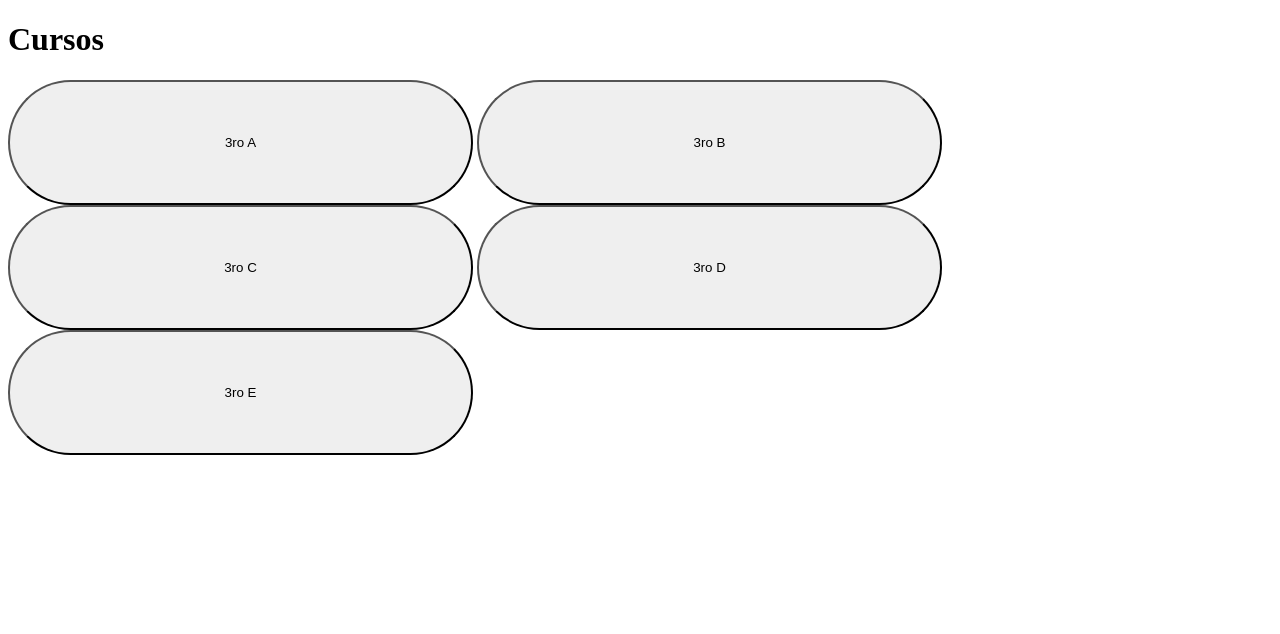
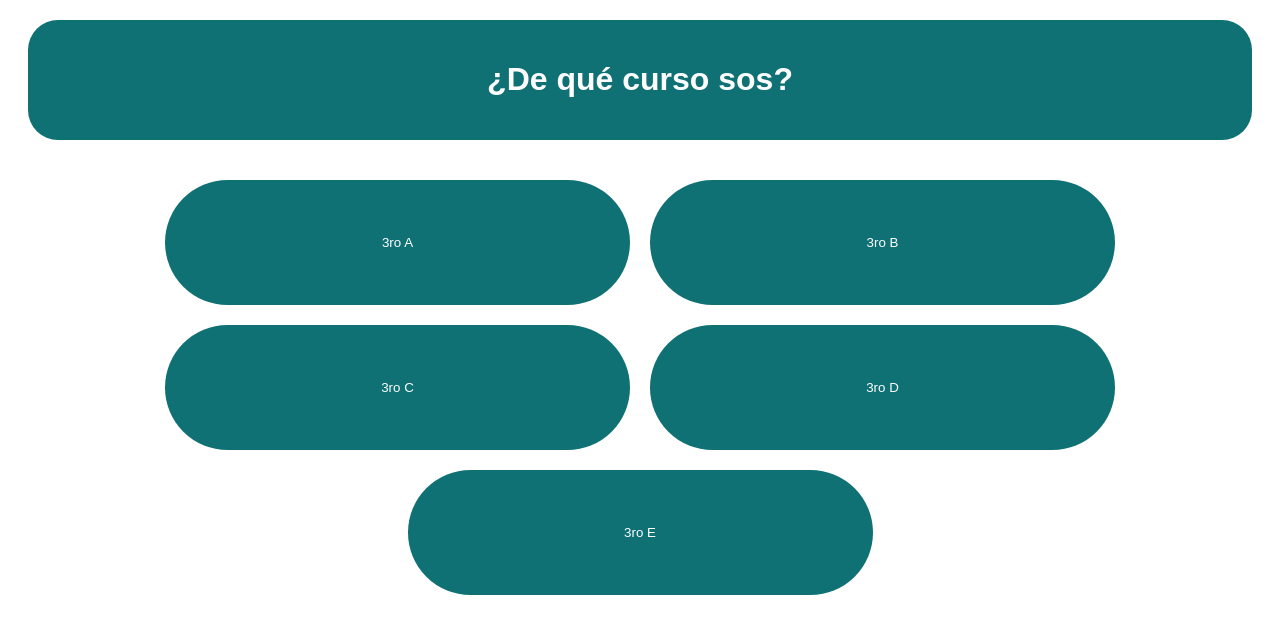
Before and after one commit to 3-TIC-ORT/proyecto-3-marcelo-ticardo, a plain HTML site: page front/cursos.html in a window 1280 px wide. Drawn offline with nearby package versions, Linux system fonts and the light colour scheme; no server answers.

Commit message:
cambios en css de los cursos
Como Nicole empezó el diseño yo empecé a probar con el css algunos cambios en los botones y en la estética de la página

```diff
--- a/front/cursos.css
+++ b/front/cursos.css
@@ -1,29 +1,96 @@
+.header{
+    background-color: #0F7173;; /* Color de fondo */
+    padding: 20px;
+    text-align: center;
+    border-radius: 30px;
+    color: #FEFDFF;;
+    font-family: 'Arial', sans-serif;
+    margin: 20px;
+}
+
+
+
+.contenedor-botones{
+    display: flex;
+    justify-content: center;
+    flex-wrap: wrap;
+    gap: 20px;
+    margin-top: 40px;
+}
+
 #boton-cursoA {
+    color: #FEFDFF;
+    background-color: #0F7173;
     border-radius: 96px;
     width: 465px;
     height: 125px;
+    border-width: 0px;
+}
+#boton-cursoA:hover {
+    background-color: #094d4e; /* Color de fondo al pasar el mouse */
+    transform: scale(1.01);
+    cursor: pointer;
+    transition: color 0.5s ease, background-color 0.5s ease;
 }
 
 #boton-cursoB {
+    color: #FEFDFF;
+    background-color: #0F7173;
     border-radius: 96px;
     width: 465px;
     height: 125px;
+    border-width: 0px;
+}
+#boton-cursoB:hover {
+    background-color: #094d4e; /* Color de fondo al pasar el mouse */
+    transform: scale(1.01);
+    cursor: pointer;
+    transition: color 0.5s ease, background-color 0.5s ease;
 }
 
 #boton-cursoC {
+    color: #FEFDFF;
+    background-color: #0F7173;
     border-radius: 96px;
     width: 465px;
     height: 125px;
+    border-width: 0px;
+}
+#boton-cursoC:hover {
+    background-color: #094d4e; /* Color de fondo al pasar el mouse */
+    transform: scale(1.01);
+    cursor: pointer;
+    transition: color 0.5s ease, background-color 0.5s ease;
 }
 
 #boton-cursoD {
+    color: #FEFDFF;
+    background-color: #0F7173;
     border-radius: 96px;
     width: 465px;
     height: 125px;
+    border-width: 0px;
+}
+#boton-cursoD:hover {
+    background-color: #094d4e; /* Color de fondo al pasar el mouse */
+    transform: scale(1.01);
+    cursor: pointer;
+    transition: color 0.5s ease, background-color 0.5s ease;
 }
 
 #boton-cursoE {
+    color: #FEFDFF;
+    background-color: #0F7173;
     border-radius: 96px;
     width: 465px;
     height: 125px;
+    border-width: 0px;
 }
+#boton-cursoE:hover {
+    background-color: #094d4e; /* Color de fondo al pasar el mouse */
+    transform: scale(1.01);
+    cursor: pointer;
+    transition: color 0.5s ease, background-color 0.5s ease;
+
+
+}
--- a/front/cursos.html
+++ b/front/cursos.html
@@ -8,13 +8,15 @@
     <title>selecciones</title>
 </head>
 <body>
-  <h1>Cursos</h1>
+  <div class="header">
+    <h1>¿De qué curso sos?</h1>
+</div>
+  <div class="contenedor-botones">
   <button id="boton-cursoA">3ro A</button>
   <button id="boton-cursoB">3ro B</button>
   <button id="boton-cursoC">3ro C</button>
   <button id="boton-cursoD">3ro D</button>
-  <button id="boton-cursoE">3ro E</button>
-
+  <button id="boton-cursoE">3ro E</button> </div>
 <script src="https://cdnjs.cloudflare.com/ajax/libs/socket.io/4.7.4/socket.io.js"></script>
 <script src="socket.js"></script>
 <script src="cursos.js"></script>
```
